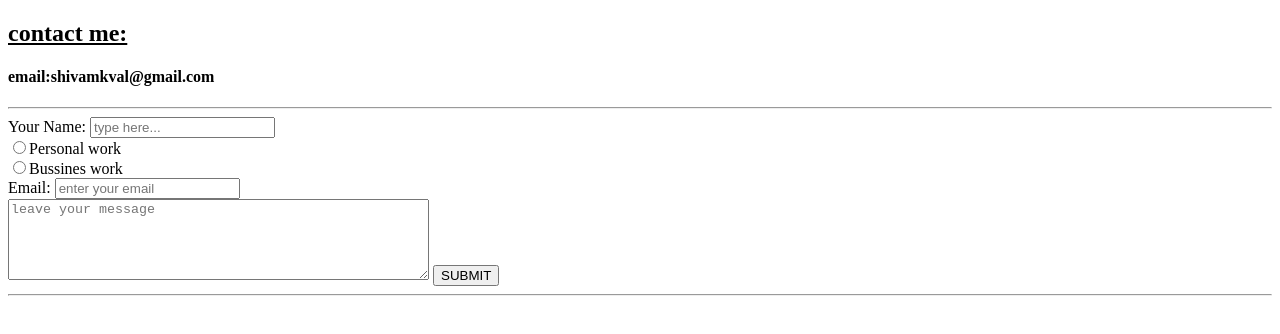
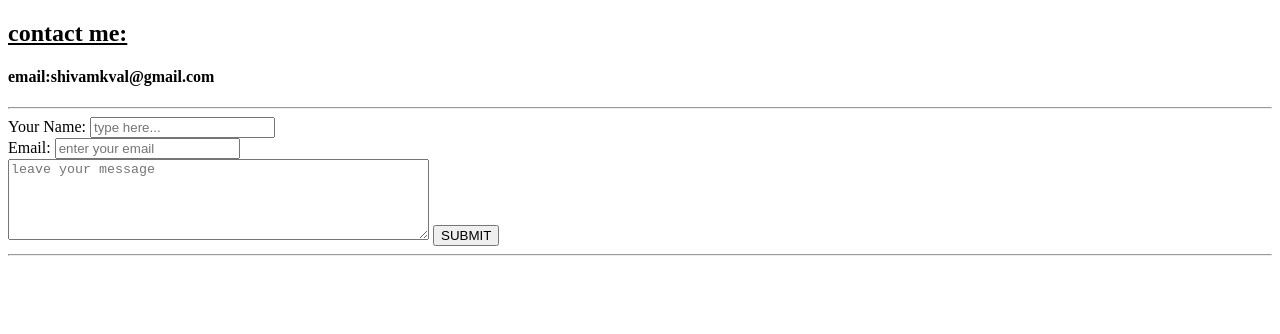
Before and after one commit to shivamkgpian/cv, a plain HTML site: page contact me.html in a window 1280 px wide. Drawn offline with Linux system fonts and the light colour scheme.

Commit message:
Add initial cv website files

```diff
--- a/contact me.html
+++ b/contact me.html
@@ -8,18 +8,14 @@
     <h2><u>contact me:</u></h2>
     <h4>email:shivamkval@gmail.com</h4>
     <hr>
-    <form class="" action="mailto:shivamkval@gmail.com" method="post" enctype="text/plain">
+    <form  action="mailto:shivamkval@gmail.com" method="post" enctype="text/plain">
       <label for="">Your Name:</label>
-      <input type="text" name="" value="" placeholder="type here...">
-      <br>
-      <input type="radio" name="color" value="">Personal work
-      <br>
-      <input type="radio" name="color" value="">Bussines work
+      <input type="text" name="your name" value="" placeholder="type here...">
       <br>
       <label for="">Email: </label>
       <input type="email" placeholder="enter your email">
       <br>
-      <textarea name="name" rows="5" cols="50" placeholder="leave your message"></textarea>
+      <textarea name="your message" rows="5" cols="50" placeholder="leave your message"></textarea>
       <input type="submit" value="SUBMIT">
     </form>
     <hr>
```
